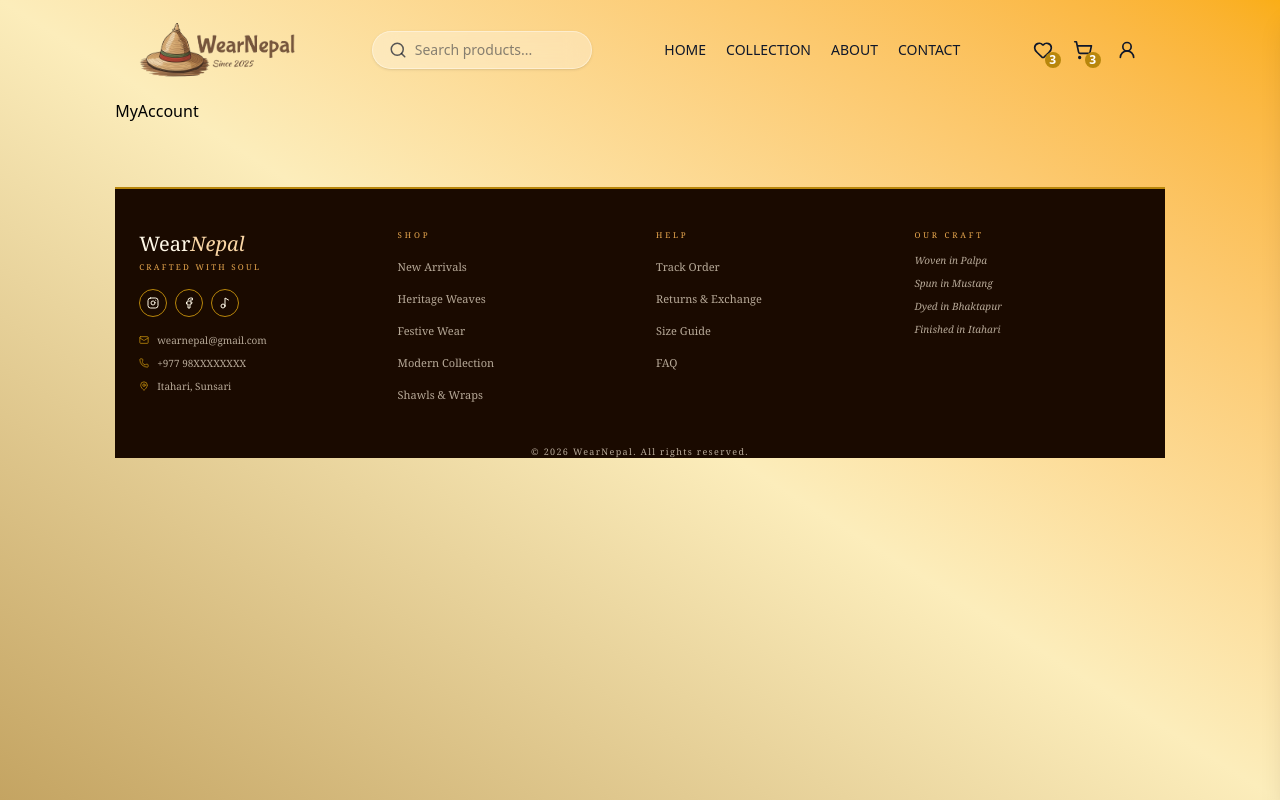
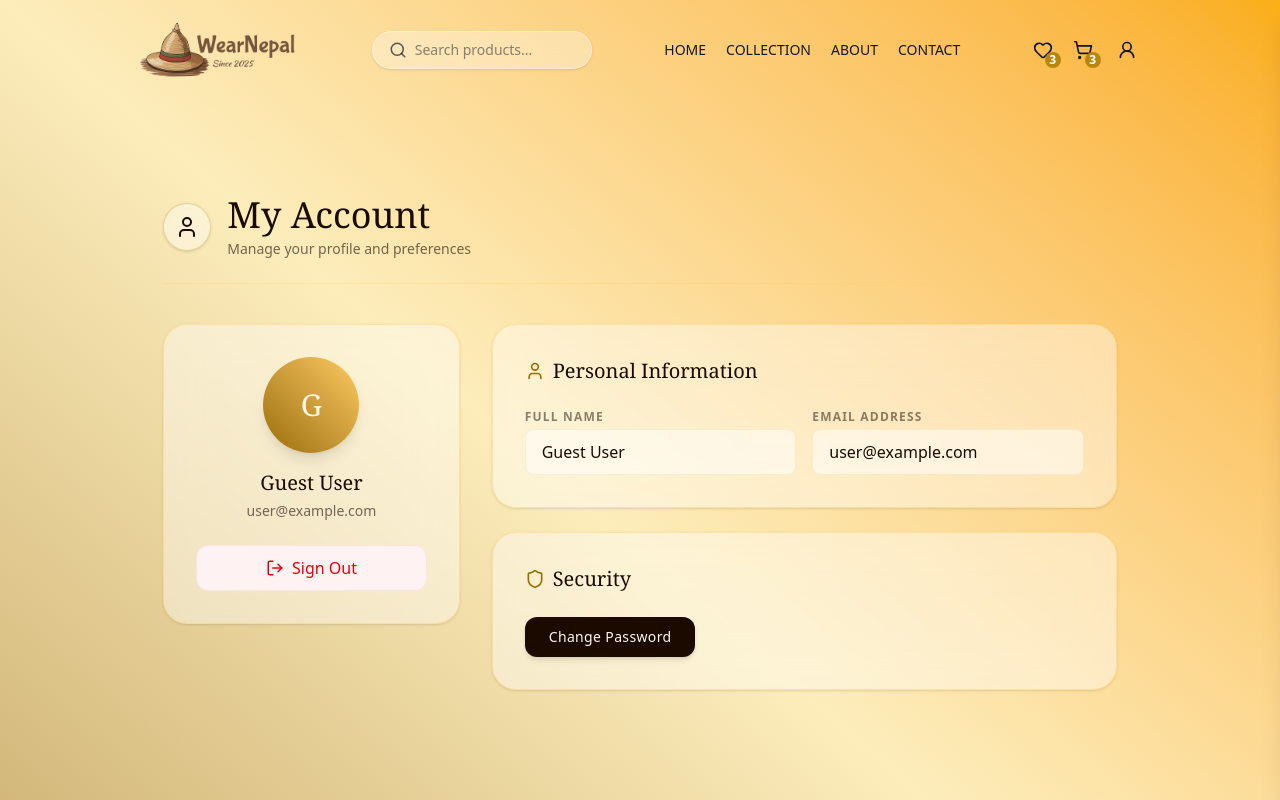
Before and after one commit to bijayjha2025/ECommerce, a React (Vite) app in the folder Frontend/: page /myaccount in a window 1280 px wide. Shown: the top 800 px of the page. Built offline with nearby package versions, Linux system fonts and the light colour scheme.

Commit message:
a simple myaccount page

```diff
--- a/Frontend/src/Pages/MyAccount.jsx
+++ b/Frontend/src/Pages/MyAccount.jsx
@@ -1,9 +1,72 @@
-import React from 'react'
+import { useNavigate } from "react-router-dom";
+import { User, Shield, LogOut } from "lucide-react";
 
 const MyAccount = () => {
-  return (
-    <div>MyAccount</div>
-  )
+ const navigate = useNavigate();
+
+ const handleLogout = () => {
+  localStorage.removeItem('auth_token');
+  localStorage.removeItem('user_name');
+  navigate('/login');
+ }
+
+ const userName = localStorage.getItem('user_name') || 'Guest User';
+ const email = 'user@example.com';
+
+ return (
+ <div className="pt-24 pb-20 px-4 sm:px-8 lg:px-12 max-w-7xl mx-auto min-h-[80vh]">
+  <div className="flex items-center gap-4 mb-10 pb-6 border-b border-[var(--gold-light)]/30">
+  <div className="w-12 h-12 bg-white/40 backdrop-blur-sm rounded-full flex items-center justify-center border border-[var(--gold)]/30 shadow-sm text-[var(--ink)]">
+   <User size={24} />
+  </div>
+  <div>
+   <h1 className="text-3xl sm:text-4xl font-serif text-[var(--ink)]">My Account</h1>
+   <p className="text-[var(--ink)]/60 text-sm mt-1">Manage your profile and preferences</p>
+  </div>
+ </div>
+
+ <div className="grid grid-cols-1 md:grid-cols-3 gap-8">
+ <div className="lg:col-span-1">
+  <div className="bg-white/40 backdrop-blur-xl rounded-3xl p-8 border border-[var(--gold-light)]/40 shadow-sm text-center">
+   <div className="w-24 h-24 mx-auto bg-gradient-to-tr from-[var(--gold-dark)] to-[var(--gold-light)] rounded-full flex items-center justify-center text-[var(--cream)] text-3xl font-serif mb-4 shadow-lg">{userName.charAt(0).toUpperCase()}</div>
+    <h2 className="text-xl font-serif text-[var(--ink)] mb-1">{userName}</h2>
+    <p className="text-[var(--ink)]/60 text-sm mb-6">{email}</p>
+    <button onClick={handleLogout} className="w-full flex items-center justify-center gap-2 px-4 py-2.5 bg-red-50 text-red-600 rounded-xl hover:bg-red-100 transition-colors border border-red-100 font-medium">
+     <LogOut size={18} />Sign Out</button>
+   </div>
+  </div>
+
+  <div className="md:col-span-2 space-y-6">
+   <div className="bg-white/40 backdrop-blur-xl rounded-3xl p-8 border border-[var(--gold-light)]/40 shadow-sm">
+    <h3 className="text-xl font-serif text-[var(--ink)] mb-6 flex items-center gap-2">
+    <User size={20} className="text-[var(--gold-dark)]" />Personal Information</h3>
+
+    <div className="space-y-4">
+     <div className="grid grid-cols-1 sm:grid-cols-2 gap-4">
+     <div>
+      <label className="block text-xs font-bold tracking-[0.1em] uppercase text-[var(--ink)]/50 mb-1">Full Name</label>
+      <p className="text-[var(--ink)] font-medium bg-white/50 px-4 py-2.5 rounded-lg border border-[var(--gold)]/10">{userName}</p>
+     </div>
+
+     <div>
+      <label className="block text-xs font-bold tracking-[0.1em] uppercase text-[var(--ink)]/50 mb-1">Email Address</label>
+      <p className="text-[var(--ink)] font-medium bg-white/50 px-4 py-2.5 rounded-lg border border-[var(--gold)]/10">{email}</p>
+     </div>
+    </div>
+   </div>
+  </div>
+
+  <div className="bg-white/40 backdrop-blur-xl rounded-3xl p-8 border border-[var(--gold-light)]/40 shadow-sm">
+   <h3 className="text-xl font-serif text-[var(--ink)] mb-6 flex items-center gap-2">
+    <Shield size={20} className="text-[var(--gold-dark)]" />Security</h3>
+    <div className="space-y-4">
+     <button className="px-6 py-2.5 bg-[var(--ink)] text-[var(--cream)] rounded-xl font-medium tracking-wide hover:bg-[var(--gold-dark)] transition-colors shadow-md text-sm">Change Password</button>
+    </div>
+   </div>
+  </div>
+ </div>
+</div>
+)
 }
 
 export default MyAccount
```
